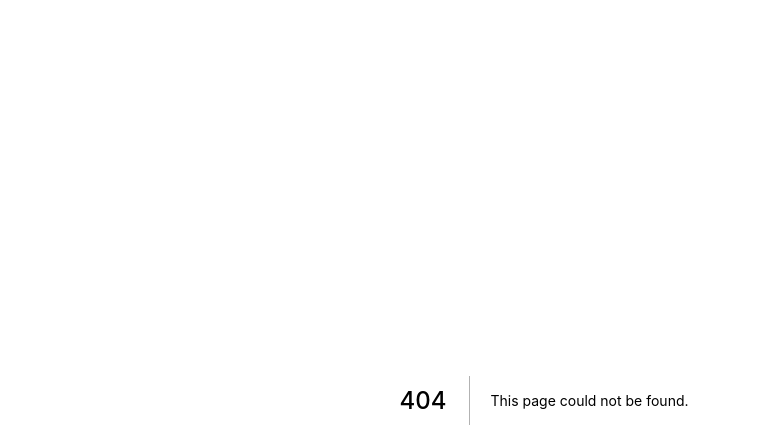
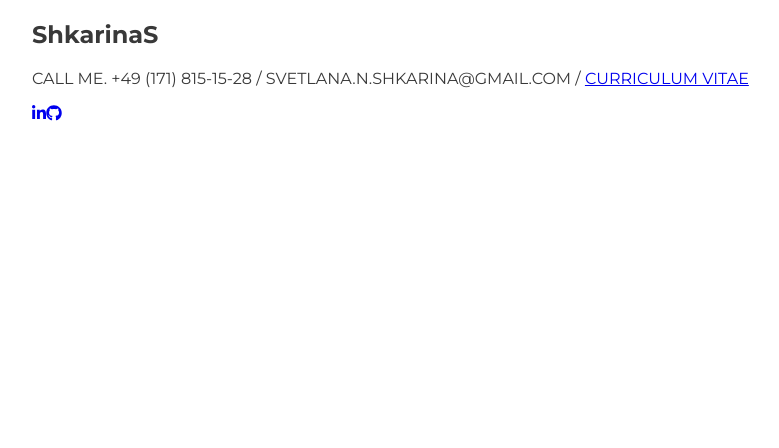
Before and after one commit to felistter/portfolio, a Next.js app: page /Navbar in a window 1280 px wide. Before the commit this address had no page. Shown: the top 448 px of the page, without its empty margins (96-875 px from the left). Built offline with nearby package versions, Linux system fonts and the light colour scheme.

Commit message:
Add Navbar component

```diff
--- /dev/null
+++ b/pages/Navbar.js
@@ -0,0 +1,39 @@
+import { FontAwesomeIcon } from "@fortawesome/react-fontawesome";
+
+const Navbar = () => {
+  return (
+    <div className="navbar">
+      <div className="logo">
+        <h2>ShkarinaS</h2>
+      </div>
+
+      <div className="contact-info">
+        <p>
+          CALL ME. +49 (171) 815-15-28 / SVETLANA.N.SHKARINA@GMAIL.COM /{" "}
+          <a
+            href="https://drive.google.com/file/d/1OaCQ4TrImJodOS_Mum4BnYQh1tYiGeIs/view?usp=sharing"
+            className="cv"
+            target="_blank"
+          >
+            CURRICULUM VITAE
+          </a>
+        </p>
+      </div>
+
+      <div className="social-media">
+        <a
+          href="https://www.linkedin.com/in/svetlana-shkarina-ph-d-84a80658/"
+          target="_blank"
+        >
+          <FontAwesomeIcon icon={["fab", "linkedin-in"]} />
+        </a>
+
+        <a href="https://github.com/felistter" target="_blank">
+          <FontAwesomeIcon icon={["fab", "github"]} />
+        </a>
+      </div>
+    </div>
+  );
+};
+
+export default Navbar;
```
